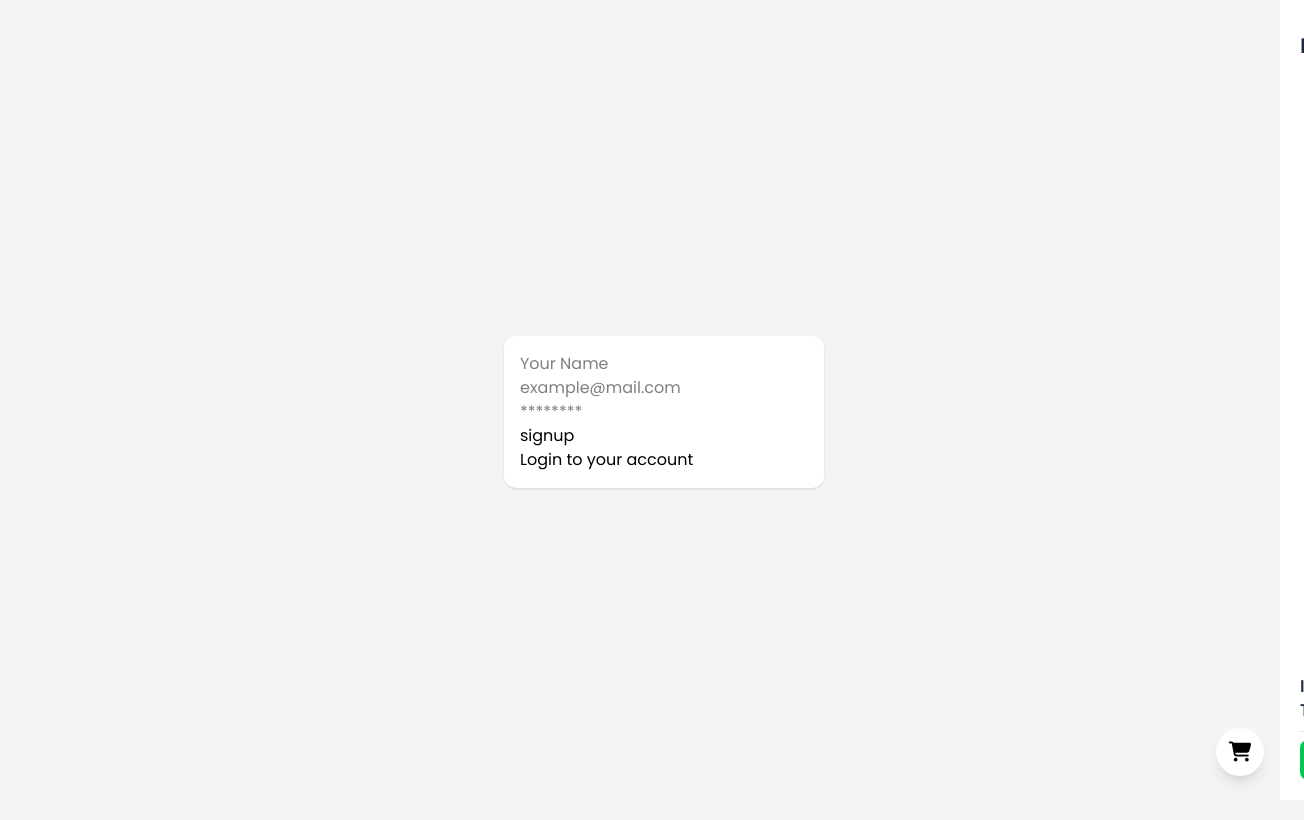
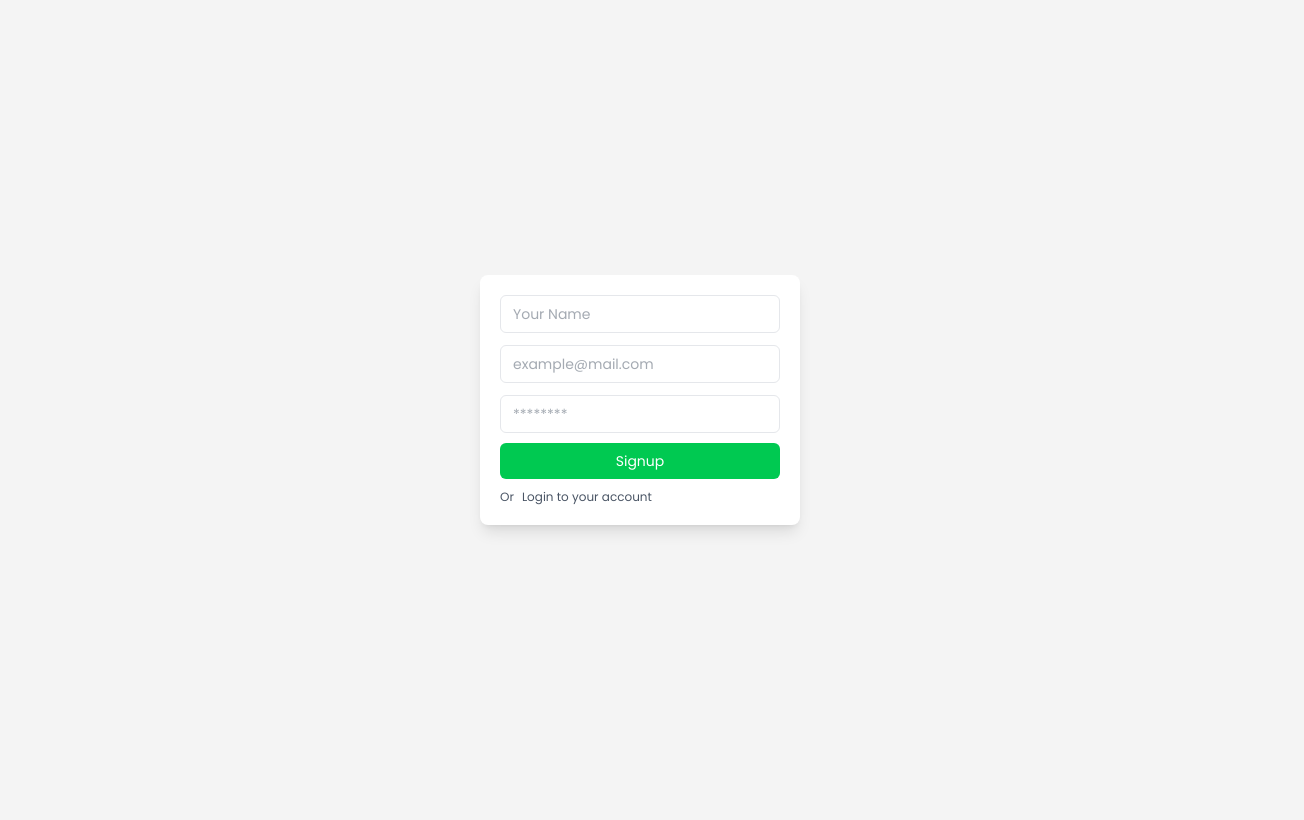
Before and after one commit to Kareem-Nasrallah/flavoro-foods, a React (Vite) app: page /signup in a window 1280 px wide. Shown: the top 820 px of the page, 1304 px wide, since content can reach past the window. Built offline with nearby package versions, Linux system fonts and the light colour scheme.

Commit message:
finish Form validation

```diff
--- a/src/App.tsx
+++ b/src/App.tsx
@@ -1,20 +1,19 @@
 import { Route, Routes } from "react-router-dom";
 import Home from "./pages/Home/Home";
-import CartBar from "./components/CartBar";
-import NotRegistered from "./components/NotRegistered";
 import Login from "./pages/login/Login";
 import Signup from "./pages/signup/Signup";
+import ForgotPassword from "./pages/forgot-password/ForgotPassword";
+import FoodDetails from "./pages/foodDetails/FoodDetails";
 
 function App() {
   return (
-    <div className="px-6 py-3">
-      <NotRegistered />
-      <CartBar />
+    <div>
       <Routes>
         <Route path="/" element={<Home />} />
-        <Route path="/login" element={<Login/>}/>
-      <Route path="signup" element={<Signup/>}/>
-      {/* <Route path="" element={}/> */}
+        <Route path="/:id" element={<FoodDetails />} />
+        <Route path="/login" element={<Login />} />
+        <Route path="/signup" element={<Signup />} />
+        <Route path="/forgot-password" element={<ForgotPassword />} />
       </Routes>
     </div>
   );
--- a/src/components/Form.tsx
+++ b/src/components/Form.tsx
@@ -1,29 +1,125 @@
-import React from "react";
+import React, { useState } from "react";
+import { Link } from "react-router-dom";
 
 interface propType {
   opration: string;
 }
 
 const Form: React.FC<propType> = ({ opration }) => {
+  const [check, setCheck] = useState(false);
+  const initialState = {
+    name: "",
+    email: "",
+    password: "",
+  };
+  const [form, setForm] = useState(initialState);
+
+  const formError = (e: React.FormEvent) => {
+    e.preventDefault();
+    switch (opration) {
+      case "signup":
+        if (form.name == "" || form.email == "" || form.password.length < 8) {
+          setCheck(true);
+        } else {
+          setForm(initialState);
+          setCheck(false);
+        }
+        break;
+      case "login":
+        if (form.email == "" || form.password.length < 8) {
+          setCheck(true);
+        } else {
+          setForm(initialState);
+          setCheck(false);
+        }
+        break;
+      case "send OTP":
+        if (form.email == "") {
+          setCheck(true);
+        } else {
+          setForm(initialState);
+          setCheck(false);
+        }
+        break;
+      default:
+        console.log("wrong operation");
+    }
+  };
+
   return (
     <div className="w-screen h-screen flex justify-center items-center">
-      <div className="bg-white shadow p-4 rounded-xl w-3/4 lg:w-1/4">
-        {opration == "signup" ? (
-          <input placeholder="Your Name" type="text" name="" id="" />
-        ) : (
-          <p>Forgot Password</p>
+      <form
+        onSubmit={formError}
+        className="text-gray-600 gap-2.5 flex flex-col bg-white shadow-lg p-5 rounded-lg w-[80%] lg:w-1/4"
+      >
+        {opration == "send OTP" && (
+          <p className="text-lg text-center">
+            Enter Your Email For Verification
+          </p>
         )}
-        <input type="email" placeholder="example@mail.com" name="" id="" />
-        <input type="password" placeholder="********" name="" id="" />
-        <button>{opration}</button>
-        {opration == "signup" ? (
-          <p>Login to your account</p>
-        ) : (
-          <>
-            <span>Or </span> <p>Create your account</p>
-          </>
+        {opration == "signup" && (
+          <input
+            value={form.name}
+            onChange={(e) => setForm({ ...form, name: e.target.value })}
+            className={
+              "px-3 py-2 text-sm outline-green-500 border rounded-md border-gray-200 " +
+              (check && form.name == "" && "border-red-400 outline-0")
+            }
+            placeholder="Your Name"
+            type="text"
+          />
         )}
-      </div>
+        <input
+          value={form.email}
+          onChange={(e) => setForm({ ...form, email: e.target.value })}
+          className={
+            "px-3 py-2 text-sm my-0.5 outline-green-500 border rounded-md border-gray-200 " +
+            (check && form.email == "" && "border-red-400 outline-0")
+          }
+          type="email"
+          placeholder="example@mail.com"
+        />
+        {opration != "send OTP" && (
+          <input
+            value={form.password}
+            onChange={(e) => setForm({ ...form, password: e.target.value })}
+            className={
+              "px-3 py-2 text-sm outline-green-500 border rounded-md border-gray-200 " +
+              (check && form.password.length < 8 && "border-red-400 outline-0")
+            }
+            type="password"
+            placeholder="********"
+          />
+        )}
+        {opration == "login" && (
+          <Link to="/forgot-password" className="text-xs">
+            Forgot Password
+          </Link>
+        )}
+        <button
+          type="submit"
+          className="capitalize cursor-pointer bg-green-500 text-white rounded-md text-sm py-2 hover:bg-green-300"
+          onClick={formError}
+        >
+          {opration}
+        </button>
+        {opration != "send OTP" && (
+          <div className="flex gap-2">
+            <span className="text-xs">Or </span>{" "}
+            {opration == "signup" ? (
+              <Link className="text-xs hover:text-green-500" to="/login">
+                Login to your account
+              </Link>
+            ) : (
+              <>
+                <Link className="text-xs hover:text-green-500" to="/signup">
+                  Create your account
+                </Link>
+              </>
+            )}
+          </div>
+        )}
+      </form>
     </div>
   );
 };
--- a/src/pages/Home/Home.tsx
+++ b/src/pages/Home/Home.tsx
@@ -1,7 +1,9 @@
 import { useState } from "react";
-import MenuButton from "../../components/MenuButton";
-import FoodMenu from "../../components/FoodMenu";
-import { Link } from "react-router-dom";
+import MenuButton from "./MenuButton";
+import FoodMenu from "./FoodMenu";
+import { Link} from "react-router-dom";
+import NotRegistered from "../../components/NotRegistered";
+import CartBar from "../../components/CartBar";
 
 const Home = () => {
   const [isOpen, setIsOpen] = useState<boolean>(false);
@@ -18,7 +20,9 @@ const Home = () => {
       year: "numeric",
     });
   return (
-    <>
+    <div className="py-3 px-6">
+      <NotRegistered />
+      <CartBar />
       <nav className="relative flex flex-col justify-between gap-5 mb-12 lg:flex-row">
         <div>
           <p className="text-xl font-semibold text-neutral-600">
@@ -73,7 +77,7 @@ const Home = () => {
       <div className="my-10">
         <FoodMenu choosed={choosed} search={search} />
       </div>
-    </>
+    </div>
   );
 };
 
--- /dev/null
+++ b/src/pages/foodDetails/FoodDetails.tsx
@@ -0,0 +1,54 @@
+import { useParams } from "react-router-dom";
+import foodData from "../../data/foodData";
+import { cartActions } from "../../redux/cartSlice";
+import { useDispatch } from "react-redux";
+
+interface foodItem {
+  quantity: number;
+  id: number;
+  img: string;
+  name: string;
+  price: number;
+  desc: string;
+  category: string;
+  rating: number;
+}
+
+const FoodDetails = () => {
+  const dispatch = useDispatch();
+
+  const { id } = useParams<{ id: string }>();
+  const FoodItem: foodItem = foodData.find((food) => food.id === Number(id));
+  return (
+    <div className="flex justify-between gap-10 bg-white p-5 rounded-lg">
+      <img
+        src={FoodItem?.img}
+        className="w-1/2 rounded-lg transition-all duration-500 ease-in-out"
+      />
+      <div className=" p-8 pe-10">
+        <div className="font-semibold flex justify-between">
+          <h3 className=" text-lg">{FoodItem?.name}</h3>
+        </div>
+        <p className="text-base py-4">{FoodItem?.desc}</p>
+        <p className="flex items-center gap-1.5">
+          <i className="fa-solid fa-star text-xs text-yellow-400"></i>
+          <span>{FoodItem?.rating}</span>
+        </p>
+        <div className="flex font-semibold justify-between items-center">
+          <button
+            onClick={(e) => {
+              e.stopPropagation();
+              dispatch(cartActions.add_item(FoodItem));
+            }}
+            className="cursor-pointer rounded-lg text-sm text-white bg-green-500 p-1 hover:bg-green-600"
+          >
+            Add to cart
+          </button>
+          <p className="text-base text-green-500">{FoodItem?.price}$</p>
+        </div>
+      </div>
+    </div>
+  );
+};
+
+export default FoodDetails;
--- /dev/null
+++ b/src/pages/forgot-password/ForgotPassword.tsx
@@ -0,0 +1,11 @@
+import Form from "../../components/Form";
+
+const ForgotPassword = () => {
+  return (
+    <div>
+      <Form opration="send OTP" />
+    </div>
+  );
+};
+
+export default ForgotPassword;
```
Also changed, not shown: src/pages/Home/FoodMenu.tsx (renamed from src/components/FoodMenu.tsx, +11 -23 lines), src/pages/Home/MenuButton.tsx (renamed from src/components/MenuButton.tsx).
